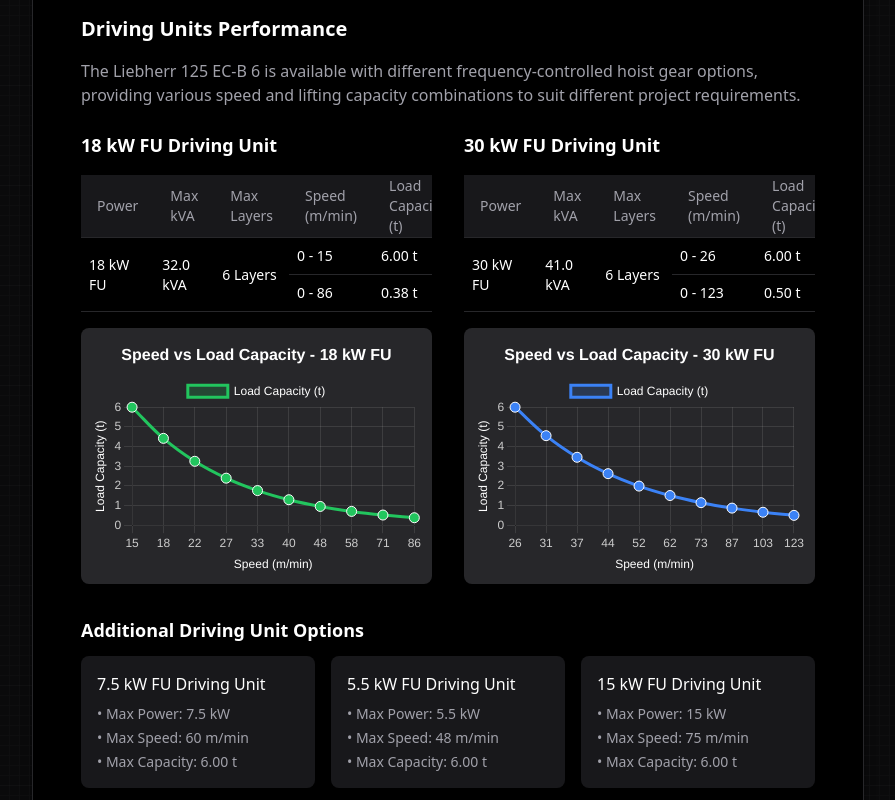
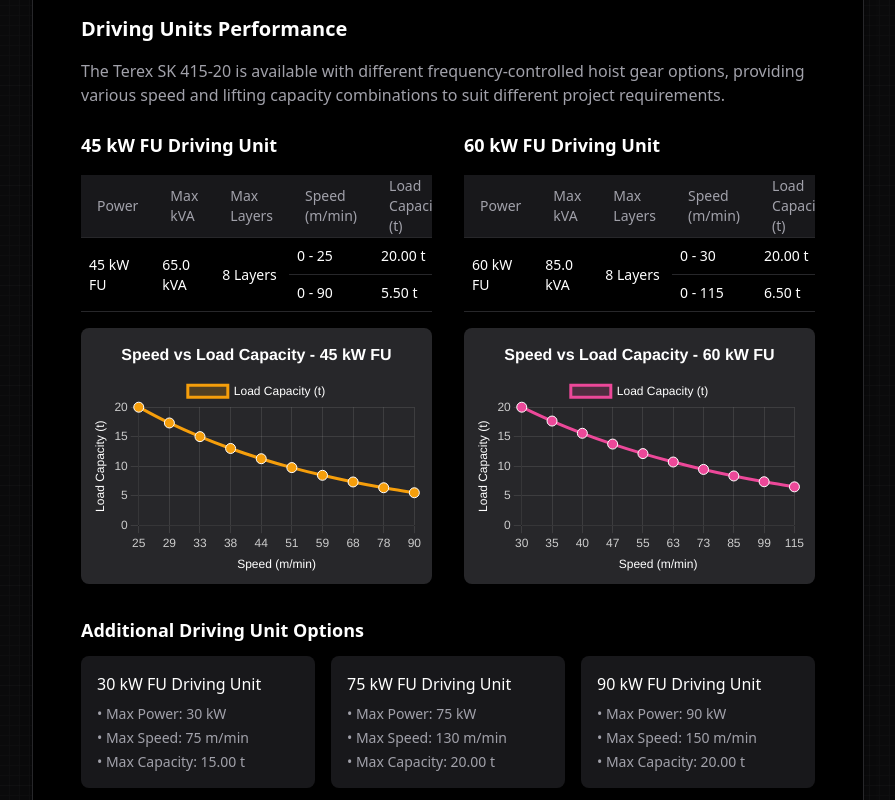
Before and after one commit to ArsCodeAmatoria/lilfoot, a Next.js app: page /tower-crane/liebherr-125-ec-b-6 in a window 1280 px wide. Shown: the part 4620-5420 px from the top of the page, without its empty margins (336-1231 px from the left). Built offline with nearby package versions, Linux system fonts and the light colour scheme; a web font is replaced by a local one.

Commit message:
Remove Liebherr 125 EC-B 6 content from Terex page driving units section

```diff
--- a/app/components/DrivingUnitSection.tsx
+++ b/app/components/DrivingUnitSection.tsx
@@ -22,14 +22,14 @@ const DrivingUnitSection: React.FC = () => {
     <div className="bg-black p-6 rounded-lg shadow-lg">
       <h3 className="text-xl font-semibold text-white mb-4">Driving Units Performance</h3>
       <p className="text-gray-400 mb-6">
-        The Liebherr 125 EC-B 6 is available with different frequency-controlled hoist gear options,
+        The Terex SK 415-20 is available with different frequency-controlled hoist gear options,
         providing various speed and lifting capacity combinations to suit different project requirements.
       </p>
 
       <div className="grid grid-cols-1 lg:grid-cols-2 gap-8 mb-8">
-        {/* 18 kW FU Driving Unit */}
+        {/* 45 kW FU Driving Unit */}
         <div className="space-y-4">
-          <h4 className="text-lg font-semibold text-white">18 kW FU Driving Unit</h4>
+          <h4 className="text-lg font-semibold text-white">45 kW FU Driving Unit</h4>
           <div className="overflow-x-auto">
             <Table className="w-full">
               <TableHeader>
@@ -43,25 +43,25 @@ const DrivingUnitSection: React.FC = () => {
               </TableHeader>
               <TableBody>
                 <TableRow className="border-b border-gray-800">
-                  <TableCell rowSpan={2} className="font-medium">18 kW FU</TableCell>
-                  <TableCell rowSpan={2}>32.0 kVA</TableCell>
-                  <TableCell rowSpan={2}>6 Layers</TableCell>
-                  <TableCell>0 - 15</TableCell>
-                  <TableCell>6.00 t</TableCell>
+                  <TableCell rowSpan={2} className="font-medium">45 kW FU</TableCell>
+                  <TableCell rowSpan={2}>65.0 kVA</TableCell>
+                  <TableCell rowSpan={2}>8 Layers</TableCell>
+                  <TableCell>0 - 25</TableCell>
+                  <TableCell>20.00 t</TableCell>
                 </TableRow>
                 <TableRow>
-                  <TableCell>0 - 86</TableCell>
-                  <TableCell>0.38 t</TableCell>
+                  <TableCell>0 - 90</TableCell>
+                  <TableCell>5.50 t</TableCell>
                 </TableRow>
               </TableBody>
             </Table>
           </div>
-          <SpeedLoadChart unitType="18kW" />
+          <SpeedLoadChart unitType="45kW" />
         </div>
 
-        {/* 30 kW FU Driving Unit */}
+        {/* 60 kW FU Driving Unit */}
         <div className="space-y-4">
-          <h4 className="text-lg font-semibold text-white">30 kW FU Driving Unit</h4>
+          <h4 className="text-lg font-semibold text-white">60 kW FU Driving Unit</h4>
           <div className="overflow-x-auto">
             <Table className="w-full">
               <TableHeader>
@@ -75,20 +75,20 @@ const DrivingUnitSection: React.FC = () => {
               </TableHeader>
               <TableBody>
                 <TableRow className="border-b border-gray-800">
-                  <TableCell rowSpan={2} className="font-medium">30 kW FU</TableCell>
-                  <TableCell rowSpan={2}>41.0 kVA</TableCell>
-                  <TableCell rowSpan={2}>6 Layers</TableCell>
-                  <TableCell>0 - 26</TableCell>
-                  <TableCell>6.00 t</TableCell>
+                  <TableCell rowSpan={2} className="font-medium">60 kW FU</TableCell>
+                  <TableCell rowSpan={2}>85.0 kVA</TableCell>
+                  <TableCell rowSpan={2}>8 Layers</TableCell>
+                  <TableCell>0 - 30</TableCell>
+                  <TableCell>20.00 t</TableCell>
                 </TableRow>
                 <TableRow>
-                  <TableCell>0 - 123</TableCell>
-                  <TableCell>0.50 t</TableCell>
+                  <TableCell>0 - 115</TableCell>
+                  <TableCell>6.50 t</TableCell>
                 </TableRow>
               </TableBody>
             </Table>
           </div>
-          <SpeedLoadChart unitType="30kW" />
+          <SpeedLoadChart unitType="60kW" />
         </div>
       </div>
 
@@ -97,27 +97,27 @@ const DrivingUnitSection: React.FC = () => {
         <h4 className="text-lg font-semibold text-white mb-3">Additional Driving Unit Options</h4>
         <div className="grid grid-cols-1 md:grid-cols-2 lg:grid-cols-3 gap-4">
           <div className="bg-gray-900 p-4 rounded-lg">
-            <h5 className="text-base font-medium text-white mb-2">7.5 kW FU Driving Unit</h5>
+            <h5 className="text-base font-medium text-white mb-2">30 kW FU Driving Unit</h5>
             <ul className="text-gray-400 text-sm space-y-1">
-              <li>• Max Power: 7.5 kW</li>
-              <li>• Max Speed: 60 m/min</li>
-              <li>• Max Capacity: 6.00 t</li>
+              <li>• Max Power: 30 kW</li>
+              <li>• Max Speed: 75 m/min</li>
+              <li>• Max Capacity: 15.00 t</li>
             </ul>
           </div>
           <div className="bg-gray-900 p-4 rounded-lg">
-            <h5 className="text-base font-medium text-white mb-2">5.5 kW FU Driving Unit</h5>
+            <h5 className="text-base font-medium text-white mb-2">75 kW FU Driving Unit</h5>
             <ul className="text-gray-400 text-sm space-y-1">
-              <li>• Max Power: 5.5 kW</li>
-              <li>• Max Speed: 48 m/min</li>
-              <li>• Max Capacity: 6.00 t</li>
+              <li>• Max Power: 75 kW</li>
+              <li>• Max Speed: 130 m/min</li>
+              <li>• Max Capacity: 20.00 t</li>
             </ul>
           </div>
           <div className="bg-gray-900 p-4 rounded-lg">
-            <h5 className="text-base font-medium text-white mb-2">15 kW FU Driving Unit</h5>
+            <h5 className="text-base font-medium text-white mb-2">90 kW FU Driving Unit</h5>
             <ul className="text-gray-400 text-sm space-y-1">
-              <li>• Max Power: 15 kW</li>
-              <li>• Max Speed: 75 m/min</li>
-              <li>• Max Capacity: 6.00 t</li>
+              <li>• Max Power: 90 kW</li>
+              <li>• Max Speed: 150 m/min</li>
+              <li>• Max Capacity: 20.00 t</li>
             </ul>
           </div>
         </div>
--- a/app/components/SpeedLoadChart.tsx
+++ b/app/components/SpeedLoadChart.tsx
@@ -25,7 +25,7 @@ ChartJS.register(
 );
 
 interface SpeedLoadChartProps {
-  unitType: "18kW" | "30kW";
+  unitType: "18kW" | "30kW" | "45kW" | "60kW";
 }
 
 const SpeedLoadChart: React.FC<SpeedLoadChartProps> = ({ unitType }) => {
@@ -42,6 +42,18 @@ const SpeedLoadChart: React.FC<SpeedLoadChartProps> = ({ unitType }) => {
       loadPoints: [6.00, 0.50],
       speedPoints: [26, 123],
       color: "#3b82f6" // Blue color
+    },
+    "45kW": {
+      title: "Speed vs Load Capacity - 45 kW FU",
+      loadPoints: [20.00, 5.50],
+      speedPoints: [25, 90],
+      color: "#f59e0b" // Amber color
+    },
+    "60kW": {
+      title: "Speed vs Load Capacity - 60 kW FU",
+      loadPoints: [20.00, 6.50],
+      speedPoints: [30, 115],
+      color: "#ec4899" // Pink color
     }
   };
 
```
